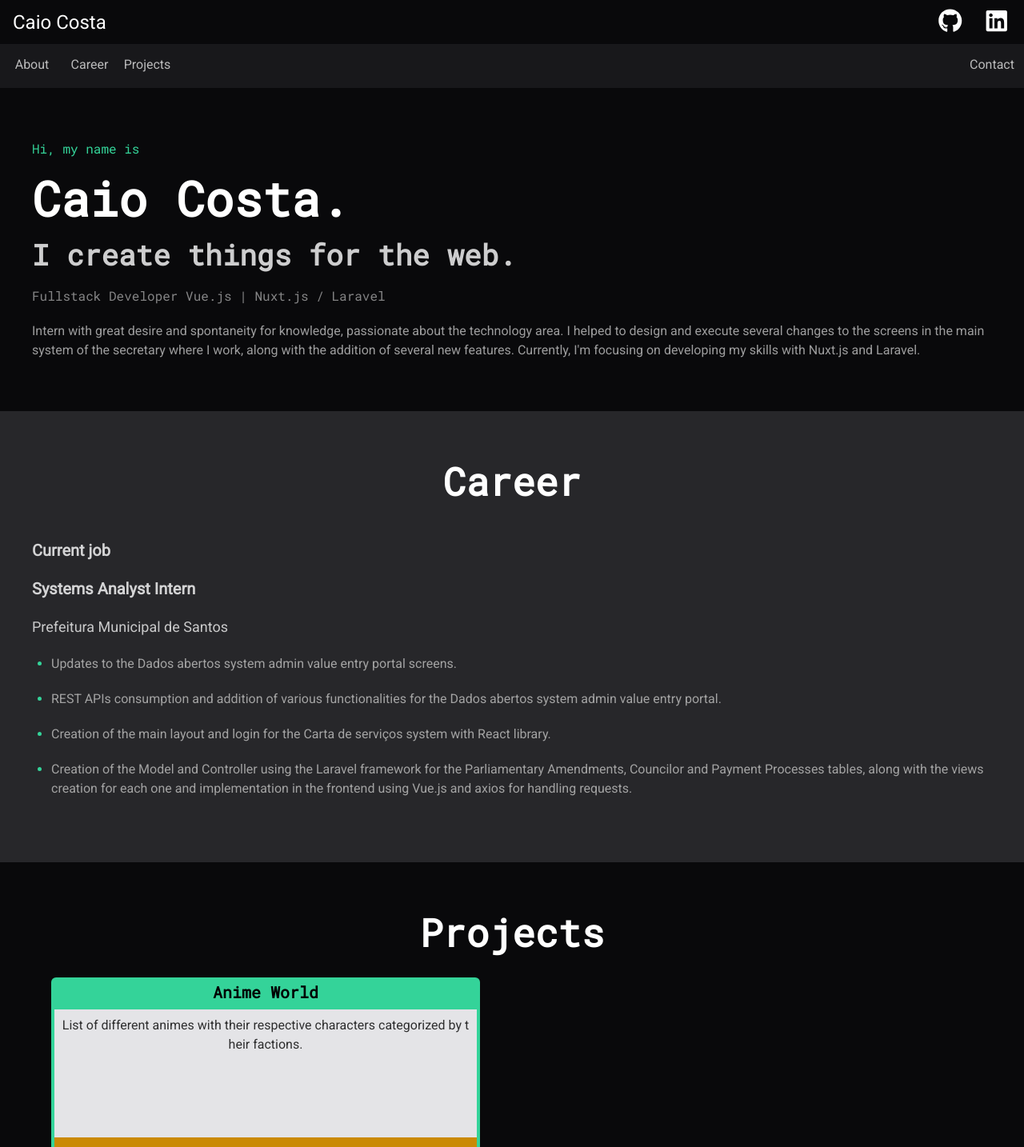
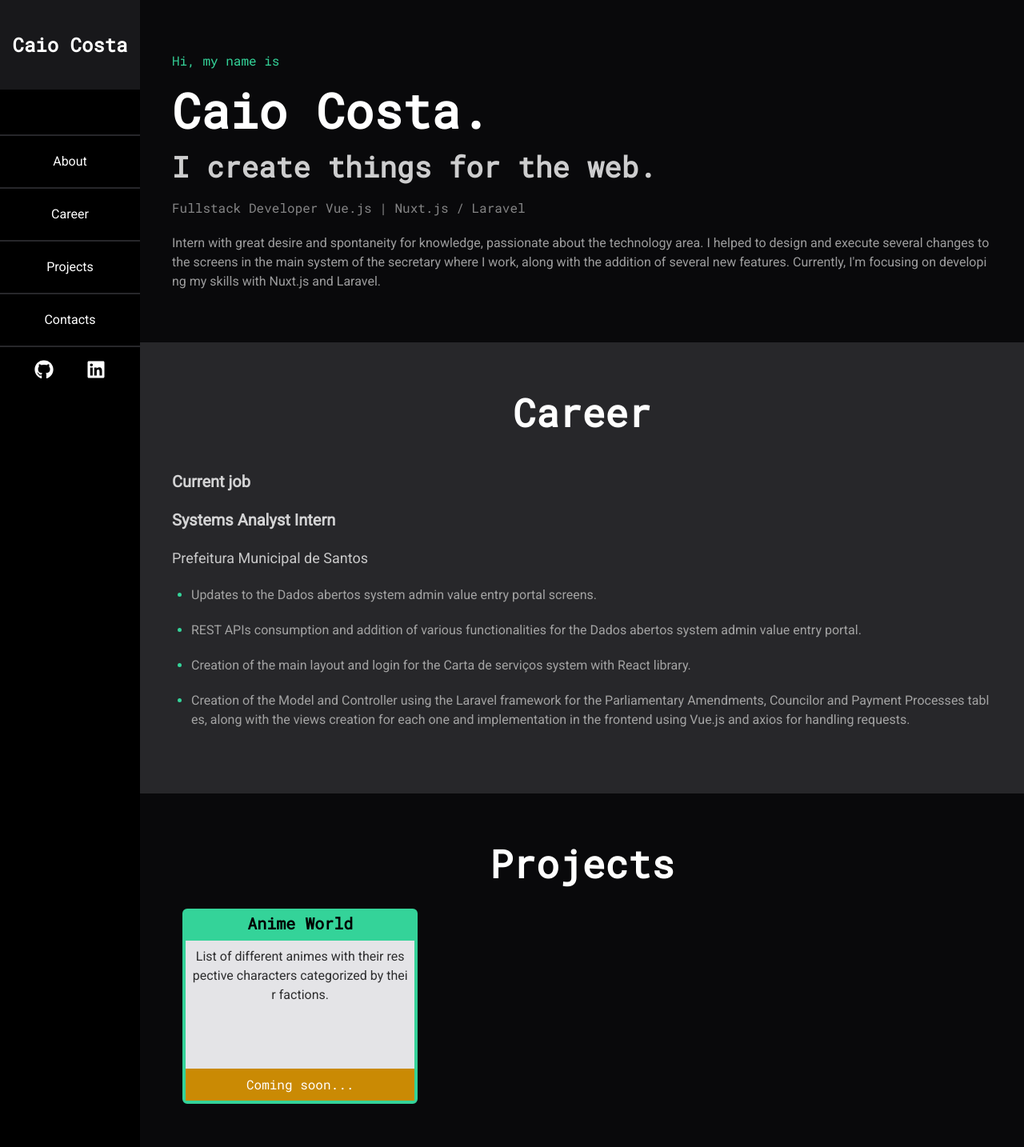
Before and after one commit to abysswalkerCaio/caio-portfolio, a Nuxt app in the folder frontend/: page / in a window 1280 px wide. Shown: the top 1434 px of the page at 80% size. Built offline with nearby package versions, Linux system fonts and the light colour scheme.

Commit message:
Invisible scrollbar inside project card description, sticky sidebar with lg breakpoint, sticky top navbar and some responsive lg breakpoint changes

```diff
--- a/frontend/app.vue
+++ b/frontend/app.vue
@@ -1,14 +1,14 @@
 <template>
   <div
-    class="min-h-screen grid grid-rows-[55px_55px_1fr_100px] grid-cols-1 font-roboto"
+    class="min-h-screen font-roboto grid grid-rows-[55px_55px_1fr_100px] lg:grid-rows-[1fr_100px] lg:grid-cols-[175px_1fr]"
   >
-    <Header></Header>
+    <Header class="lg:hidden"></Header>
     <Navbar></Navbar>
     <div
-      class="container sm:min-w-full md:min-w-full lg:min-w-full xl:min-w-full 2xl:min-w-full"
+      class="container sm:min-w-full md:min-w-full lg:min-w-full lg:row-start-1 lg:col-start-2 xl:min-w-full 2xl:min-w-full"
     >
       <NuxtPage></NuxtPage>
     </div>
-    <Footer></Footer>
+    <Footer class="lg:row-start-2 lg:col-span-2"></Footer>
   </div>
 </template>
--- a/frontend/assets/css/main.css
+++ b/frontend/assets/css/main.css
@@ -3,3 +3,14 @@
 @tailwind base;
 @tailwind components;
 @tailwind utilities;
+
+/* Hide scrollbar for Chrome, Safari and Opera */
+.no-scrollbar::-webkit-scrollbar {
+  display: none;
+}
+
+/* Hide scrollbar for IE, Edge and Firefox */
+.no-scrollbar {
+  -ms-overflow-style: none; /* IE and Edge */
+  scrollbar-width: none; /* Firefox */
+}
--- a/frontend/components/footer/Footer.vue
+++ b/frontend/components/footer/Footer.vue
@@ -1,5 +1,5 @@
 <template>
-  <footer class="bg-zinc-900 text-white flex items-center justify-center pl-3">
+  <footer class="bg-zinc-900 text-white flex items-center justify-center pl-3 z-20">
     <section>
       <p class="text-center">Caio Costa - Fullstack Developer</p>
     </section>
--- a/frontend/components/header/Header.vue
+++ b/frontend/components/header/Header.vue
@@ -2,15 +2,20 @@
   <header
     class="bg-zinc-950 text-white flex items-center justify-between px-4 list-none"
   >
-    <h1 class="text-2xl">Caio Costa</h1>
+  <h1 class="text-2xl font-roboto-mono font-black">Caio Costa</h1>
     <div class="flex items-center gap-5 h-full">
-      <a class="cursor-default" href="https://github.com/abysswalkerCaio" target="_blank">
+      <a
+        class="cursor-default"
+        href="https://github.com/abysswalkerCaio"
+        target="_blank"
+      >
         <font-awesome-icon
           class="cursor-pointer fa-fw text-3xl transition ease-in-out hover:text-emerald-400"
           :icon="'fa-brands fa-github'"
         />
       </a>
-      <a class="cursor-default"
+      <a
+        class="cursor-default"
         href="https://www.linkedin.com/in/caio-costa-383a3b227/"
         target="_blank"
       >
--- a/frontend/components/navbar/Navbar.vue
+++ b/frontend/components/navbar/Navbar.vue
@@ -1,30 +1,101 @@
 <template>
-  <nav class="bg-zinc-900 text-white flex items-center justify-between px-3">
-    <div class="flex items-center flex-wrap gap-4 w-full h-full opacity-70">
+  <nav
+    class="bg-zinc-900 lg:bg-black text-white flex items-center justify-between px-3 sticky top-0 lg:items-start lg:justify-center lg:px-0 z-10"
+  >
+    <div
+      class="flex items-center flex-wrap gap-4 w-full h-full opacity-70 lg:hidden"
+    >
       <a class="cursor-pointer h-full" href="#about">
         <div
           class="h-full w-14 flex items-center justify-center border-b-4 rounded-b-sm border-transparent transition ease-in-out hover:border-emerald-400"
         >
-          About</div>
+          About
+        </div>
       </a>
       <a class="cursor-pointer h-full" href="#experience">
         <div
           class="h-full w-14 flex items-center justify-center border-b-4 rounded-b-sm border-transparent transition ease-in-out hover:border-emerald-400"
         >
-          Career</div>
+          Career
+        </div>
       </a>
       <a class="cursor-pointer h-full" href="#projects">
         <div
           class="h-full w-14 flex items-center justify-center border-b-4 rounded-b-sm border-transparent transition ease-in-out hover:border-emerald-400"
         >
-          Projects</div>
+          Projects
+        </div>
       </a>
     </div>
-    <a class="cursor-pointer h-full" href="#contact">
+    <a class="cursor-pointer h-full lg:hidden" href="#contact">
       <div
-        class="h-full w-14 flex items-center justify-center border-b-4 rounded-b-sm border-transparent opacity-70 transition ease-in-out hover:border-emerald-400"
+        class="h-full w-14 flex items-center justify-center border-b-4 rounded-b-sm border-transparent opacity-70 transition ease-in-out hover:border-emerald-400 lg:hidden"
       >
-        Contact</div>
+        Contact
+      </div>
     </a>
+    <div
+      class="max-[1023px]:hidden sticky top-0 flex flex-col items-center justify-center w-full"
+    >
+      <div class="py-10 w-full flex items-center justify-center bg-zinc-900">
+        <h1 class="text-2xl font-roboto-mono font-black">Caio Costa</h1>
+      </div>
+      <ul class="flex flex-col items-center justify-start mt-14 w-full">
+        <li
+          class="w-full flex justify-center border-solid border-y-2 border-zinc-800 py-5"
+        >
+          <a class="transition ease-in-out hover:text-emerald-400" href="#about"
+            >About</a
+          >
+        </li>
+        <li class="w-full flex justify-center py-5">
+          <a
+            class="transition ease-in-out hover:text-emerald-400"
+            href="#experience"
+            >Career</a
+          >
+        </li>
+        <li
+          class="w-full flex justify-center border-solid border-t-2 border-zinc-800 py-5"
+        >
+          <a
+            class="transition ease-in-out hover:text-emerald-400"
+            href="#projects"
+            >Projects</a
+          >
+        </li>
+        <li
+          class="w-full flex justify-center border-solid border-y-2 border-zinc-800 py-5"
+        >
+          <a
+            class="transition ease-in-out hover:text-emerald-400"
+            href="#contact"
+            >Contacts</a
+          >
+        </li>
+      </ul>
+      <div class="flex mt-4 justify-between w-full px-10">
+        <a
+          class="cursor-default"
+          href="https://github.com/abysswalkerCaio"
+          target="_blank"
+        >
+          <font-awesome-icon
+            class="cursor-pointer fa-fw text-2xl transition ease-in-out hover:text-emerald-400"
+            :icon="'fa-brands fa-github'"
+          />
+        </a>
+        <a
+          class="cursor-default"
+          href="https://www.linkedin.com/in/caio-costa-383a3b227/"
+          target="_blank"
+        >
+          <font-awesome-icon
+            class="cursor-pointer fa-fw text-2xl transition ease-in-out hover:text-emerald-400"
+            :icon="'fa-brands fa-linkedin'"
+          />
+        </a>
+      </div>
+    </div>
   </nav>
 </template>
--- a/frontend/components/project-card/ProjectCard.vue
+++ b/frontend/components/project-card/ProjectCard.vue
@@ -8,7 +8,7 @@
     <div
       class="border-solid border-4 rounded-b-md border-emerald-400 bg-zinc-200"
     >
-      <div class="h-40 overflow-y-scroll">
+      <div class="h-40 overflow-y-scroll no-scrollbar">
         <p class="p-2 opacity-80 font-medium">
           {{ description }}
         </p>
--- a/frontend/pages/index.vue
+++ b/frontend/pages/index.vue
@@ -57,7 +57,7 @@
           >
             Projects
           </h1>
-          <div class="grid sm:grid-cols-2 gap-8 justify-center">
+          <div class="grid sm:grid-cols-2 lg:grid-cols-3 gap-8 justify-center">
             <div class="text-center" v-for="projectContent in project">
               <project-card
                 :name="projectContent.name"
@@ -80,16 +80,16 @@
             Contacts
           </h1>
           <div class="flex flex-col items-center gap-5">
-            <h2 class="text-3xl font-roboto-mono font-extrabold opacity-80">
+            <h2 class="text-3xl lg:text-4xl font-roboto-mono font-extrabold opacity-80">
               Phone
             </h2>
             <font-awesome-icon
-              class="text-3xl text-emerald-400"
+              class="text-3xl lg:text-4xl text-emerald-400"
               :icon="'fa-solid fa-mobile-screen'"
             />
           </div>
           <div class="flex flex-col items-center gap-5">
-            <h2 class="text-3xl font-roboto-mono font-extrabold opacity-80">
+            <h2 class="text-3xl lg:text-4xl font-roboto-mono font-extrabold opacity-80">
               Email
             </h2>
             <font-awesome-icon
```
